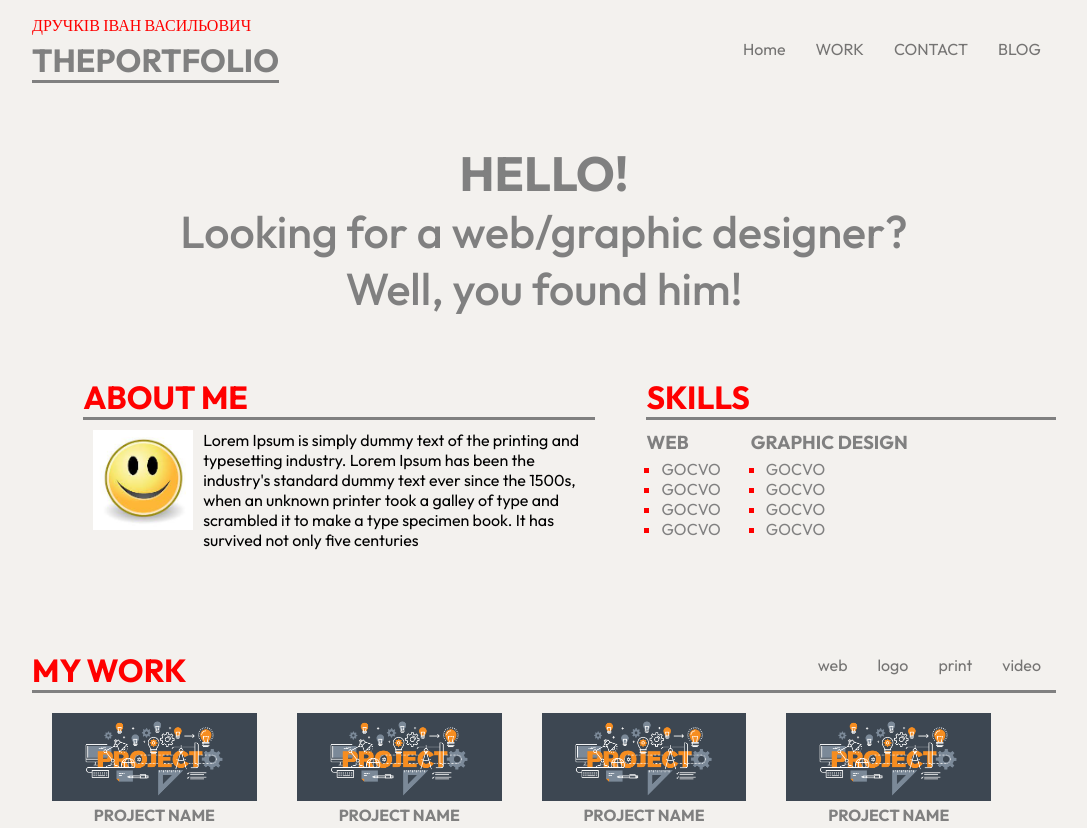
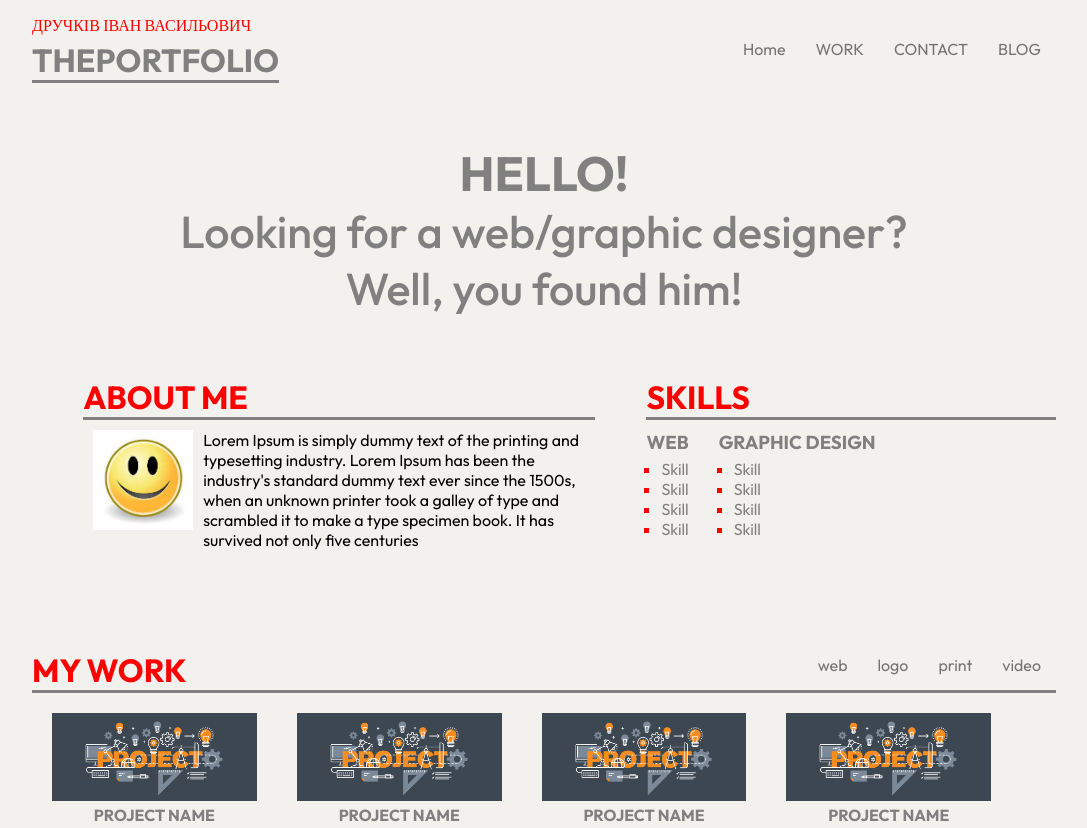
Before and after one commit to 4AYN1K/Kursova, a plain HTML site: page SHO/index.html in a window 1280 px wide. Shown: the top 828 px of the page, without its empty margins (96-1183 px from the left). Drawn offline with Linux system fonts and the light colour scheme; files whose address does not match are found by name.

Commit message:
Update index.html

```diff
--- a/SHO/index.html
+++ b/SHO/index.html
@@ -42,19 +42,19 @@
 				<div class="me-section">
 					<h3>Web</h3>
 					<ul>
-						<li><span>GOCVO</span></li>
-						<li><span>GOCVO</span></li>
-						<li><span>GOCVO</span></li>
-						<li><span>GOCVO</span></li>
+						<li><span>Skill</span></li>
+						<li><span>Skill</span></li>
+						<li><span>Skill</span></li>
+						<li><span>Skill</span></li>
 					</ul>
 				</div>
 				<div class="me-section">
 					<h3>Graphic design</h3>
 					<ul>
-						<li><span>GOCVO</span></li>
-						<li><span>GOCVO</span></li>
-						<li><span>GOCVO</span></li>
-						<li><span>GOCVO</span></li>
+						<li><span>Skill</span></li>
+						<li><span>Skill</span></li>
+						<li><span>Skill</span></li>
+						<li><span>Skill</span></li>
 					</ul>
 				</div>
 			</div>
```
